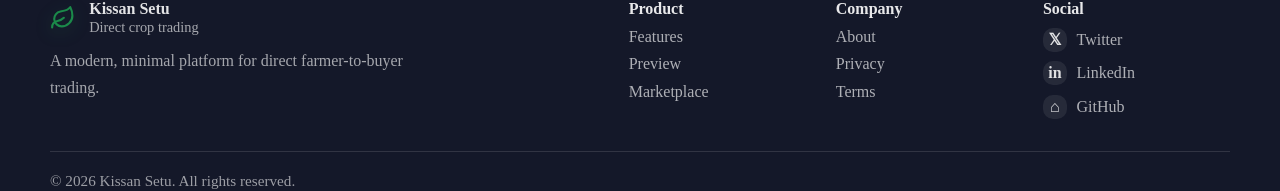
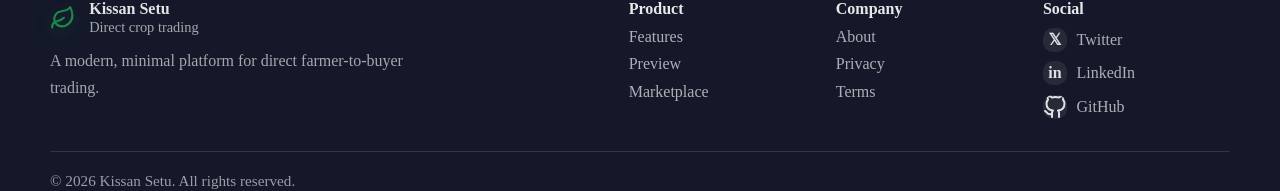
Before and after one commit to kirti253/Kissan_setu, a Next.js app in the folder frontend/: page / in a window 1280 px wide. Shown: the part 3475-3666 px from the top of the page. Built offline with nearby package versions, Linux system fonts and the light colour scheme.

Commit message:
fixed github icon display issue on footer

```diff
--- a/frontend/app/globals.css
+++ b/frontend/app/globals.css
@@ -981,6 +981,13 @@
   background: rgba(255, 255, 255, 0.08);
   color: rgba(255, 255, 255, 0.86);
   font-weight: 800;
+  flex-shrink: 0;
+}
+
+.social-icon svg {
+  width: 100%;
+  height: 100%;
+  stroke-width: 2;
 }
 
 .footer-bottom {
--- a/frontend/app/page.tsx
+++ b/frontend/app/page.tsx
@@ -1,5 +1,6 @@
 import Link from "next/link";
 import { LuLeaf } from "react-icons/lu";
+import { FiGithub } from "react-icons/fi";
 
 function NoMiddlemenIcon() {
   return (
@@ -330,9 +331,7 @@
                 LinkedIn
               </a>
               <a className="social-link" href="#" aria-label="GitHub">
-                <span className="social-icon" aria-hidden="true">
-                  ⌂
-                </span>
+                <FiGithub className="social-icon" aria-hidden="true" />
                 GitHub
               </a>
             </div>
```
